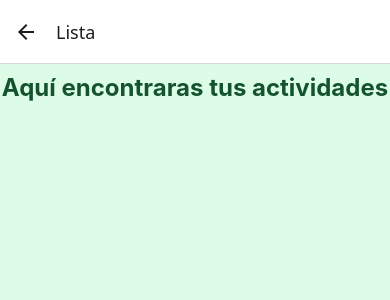
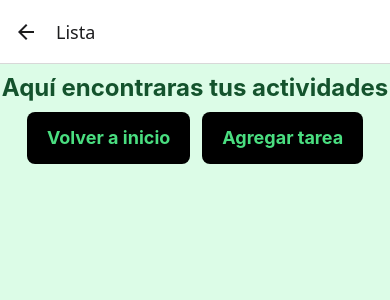
Before and after one commit to velasquezgalejandro/lista-tareas-native, a React Native app in the folder lista-tareas/: screen /Lista in a window 390 px wide. Shown: the top 300 px of the page. Built offline with nearby package versions, Linux system fonts and the light colour scheme.

Commit message:
se agregan botones para navegacion entre vistas

```diff
--- a/lista-tareas/screens/PantallaCarga.jsx
+++ b/lista-tareas/screens/PantallaCarga.jsx
@@ -223,6 +223,12 @@ const PantallaLista = ({ navigation }) => {
         {renderPrioridadPicker()}
         {renderCompletada("Tarea completada?", completada)}
         <CustomButton title={"Guardar tarea"} onPress={guardarDatos} />
+        <View style={tw`my-2`}>
+          <CustomButton
+            title={"Volver a lista"}
+            onPress={() => navigation.navigate("Lista")}
+          />
+        </View>
       </View>
     </View>
   );
--- a/lista-tareas/screens/PantallaEditar.jsx
+++ b/lista-tareas/screens/PantallaEditar.jsx
@@ -254,6 +254,12 @@ const PantallaEditar = ({ navigation, route }) => {
         {renderPrioridadPicker()}
         {renderCompletada("Tarea completada?", completada)}
         <CustomButton title={"Guardar tarea"} onPress={guardarDatos} />
+        <View style={tw`my-2`}>
+          <CustomButton
+            title={"Volver a lista"}
+            onPress={() => navigation.navigate("Lista")}
+          />
+        </View>
       </View>
     </View>
   );
--- a/lista-tareas/screens/PantallaLista.jsx
+++ b/lista-tareas/screens/PantallaLista.jsx
@@ -5,6 +5,7 @@ import tw from "twrnc";
 //asyncStorage
 import AsyncStorage from "@react-native-async-storage/async-storage";
 import CustomCard from "../utils/CustomCard";
+import CustomButton from "../utils/CustomButton";
 
 const PantallaLista = ({ navigation }) => {
   const [data, setData] = useState([]);
@@ -81,6 +82,8 @@ const PantallaLista = ({ navigation }) => {
     setDatosOrdenados(ordenarDatos(data));
   }, [data]);
 
+  // navigate
+
   // return
   return (
     <View style={tw`bg-green-100 h-full`}>
@@ -88,6 +91,16 @@ const PantallaLista = ({ navigation }) => {
         <Text style={tw`font-bold text-green-900 text-2xl my-2`}>
           Aquí encontraras tus actividades
         </Text>
+      </View>
+      <View style={tw`flex flex-row items-center justify-center gap-3 mb-3`}>
+        <CustomButton
+          title={"Volver a inicio"}
+          onPress={() => navigation.navigate("Principal")}
+        />
+        <CustomButton
+          title={"Agregar tarea"}
+          onPress={() => navigation.navigate("Carga")}
+        />
       </View>
       <FlatList
         data={datosOrdenados}
```
